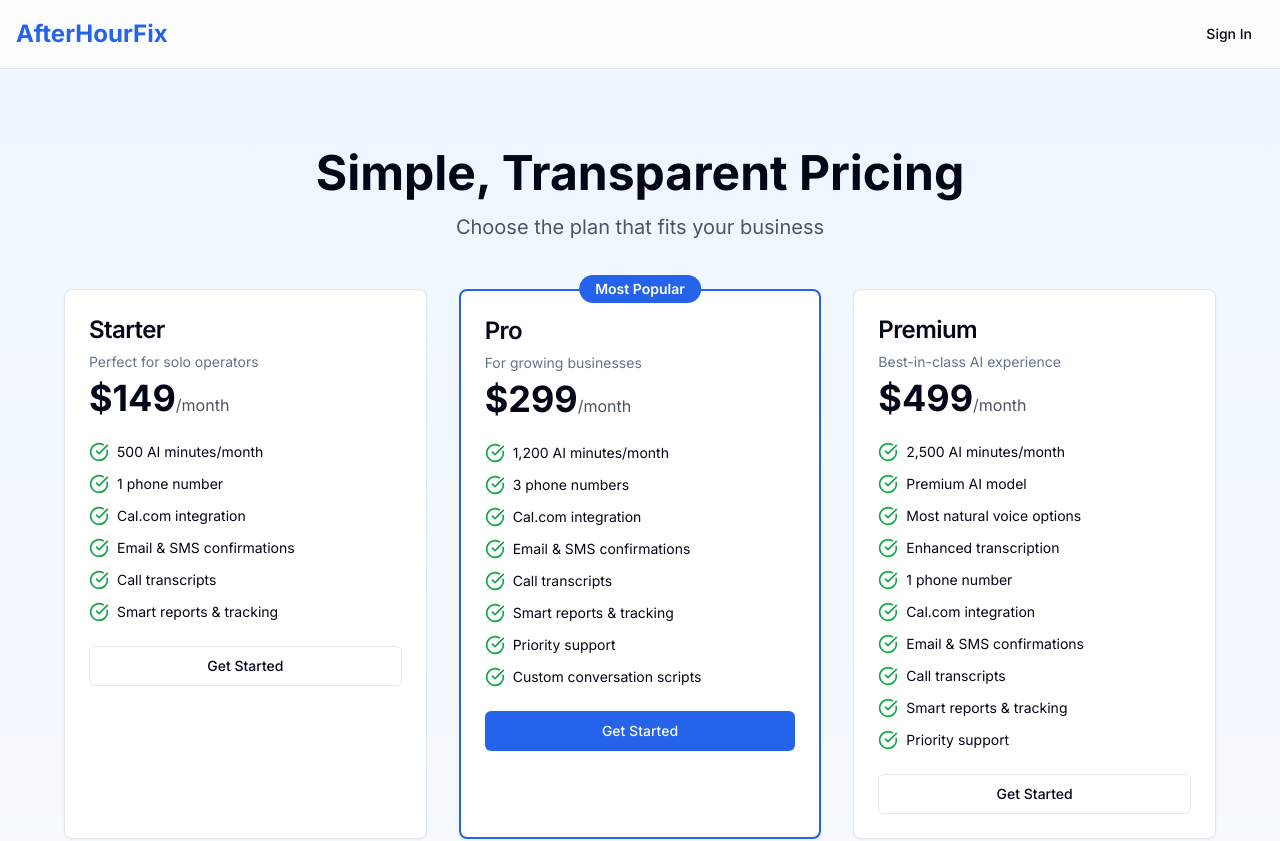
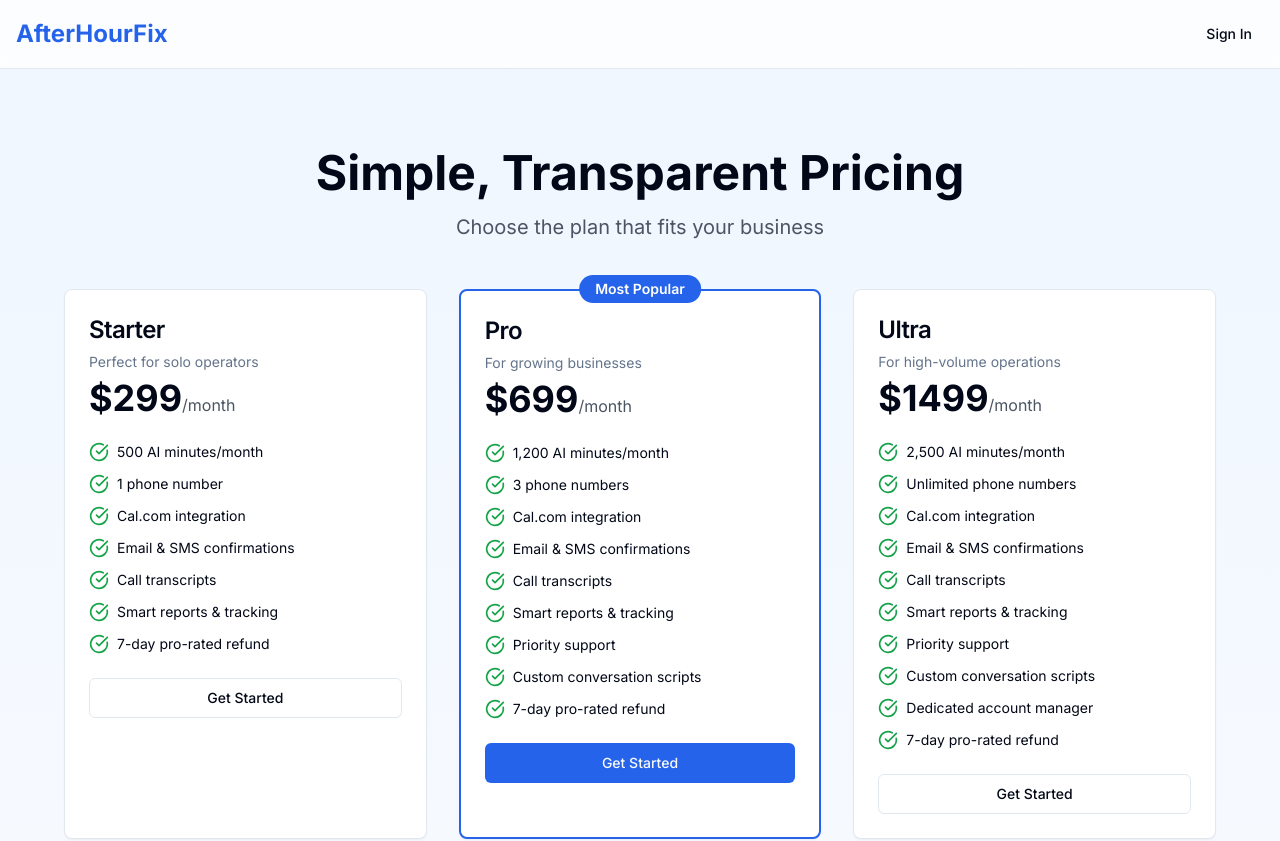
Before and after one commit to tc615guy/after-hour-fix, a Next.js app: page /pricing in a window 1280 px wide. Shown: the top 841 px of the page. Built offline with nearby package versions, Linux system fonts and the light colour scheme.

Commit message:
Update pricing: Starter , Pro , Ultra  with 7-day pro-rated refund

```diff
--- a/src/app/api/admin/customer/[id]/route.ts
+++ b/src/app/api/admin/customer/[id]/route.ts
@@ -60,12 +60,12 @@ export async function GET(
 
     // Cap / minutes left
     const proId = process.env.NEXT_PUBLIC_STRIPE_PRICE_PRO
-    const premiumId = process.env.NEXT_PUBLIC_STRIPE_PRICE_PREMIUM
+    const ultraId = process.env.NEXT_PUBLIC_STRIPE_PRICE_ULTRA
     const sub = await prisma.subscription.findFirst({
       where: { userId: project.ownerId, status: { in: ['active', 'trialing'] } },
       orderBy: { updatedAt: 'desc' },
     })
-    const minutesCap = sub && premiumId && sub.priceId === premiumId ? 2500
+    const minutesCap = sub && ultraId && sub.priceId === ultraId ? 2500
       : sub && proId && sub.priceId === proId ? 1200
       : 500
     const minutesLeft = Math.max(0, minutesCap - aiMinutesUsed)
--- a/src/app/api/admin/customers/route.ts
+++ b/src/app/api/admin/customers/route.ts
@@ -42,8 +42,8 @@ export async function GET(req: NextRequest) {
         where: { userId: project.ownerId, status: { in: ['active', 'trialing'] } },
         orderBy: { updatedAt: 'desc' },
       })
-      const premiumId = process.env.NEXT_PUBLIC_STRIPE_PRICE_PREMIUM
-      const cap = sub && premiumId && sub.priceId === premiumId ? 2500
+      const ultraId = process.env.NEXT_PUBLIC_STRIPE_PRICE_ULTRA
+      const cap = sub && ultraId && sub.priceId === ultraId ? 2500
         : sub && proId && sub.priceId === proId ? 1200
         : 500
       const minutesLeft = Math.max(0, cap - aiMinutesUsed)
--- a/src/app/api/book/route.ts
+++ b/src/app/api/book/route.ts
@@ -103,8 +103,8 @@ export async function POST(req: NextRequest) {
         orderBy: { updatedAt: 'desc' },
       })
       const proId = process.env.NEXT_PUBLIC_STRIPE_PRICE_PRO
-      const premiumId = process.env.NEXT_PUBLIC_STRIPE_PRICE_PREMIUM
-      const cap = subs && premiumId && subs.priceId === premiumId ? 2500
+      const ultraId = process.env.NEXT_PUBLIC_STRIPE_PRICE_ULTRA
+      const cap = subs && ultraId && subs.priceId === ultraId ? 2500
         : subs && proId && subs.priceId === proId ? 1200
         : 500
       const used = (project.agents || []).reduce((s, a) => s + (a.minutesThisPeriod || 0), 0)
--- a/src/app/api/projects/[id]/stats/route.ts
+++ b/src/app/api/projects/[id]/stats/route.ts
@@ -53,8 +53,8 @@ export async function GET(
     const estRevenue = bookingsThisWeek.reduce((sum, b) => sum + (b.priceCents || 0), 0)
 
     const proId = process.env.NEXT_PUBLIC_STRIPE_PRICE_PRO
-    const premiumId = process.env.NEXT_PUBLIC_STRIPE_PRICE_PREMIUM
-    const cap = sub && premiumId && sub.priceId === premiumId ? 2500
+    const ultraId = process.env.NEXT_PUBLIC_STRIPE_PRICE_ULTRA
+    const cap = sub && ultraId && sub.priceId === ultraId ? 2500
       : sub && proId && sub.priceId === proId ? 1200
       : 500
     const stats = {
--- a/src/app/api/vapi/webhook/route.ts
+++ b/src/app/api/vapi/webhook/route.ts
@@ -110,8 +110,8 @@ export async function POST(req: NextRequest) {
                 orderBy: { updatedAt: 'desc' },
               })
               const proId = process.env.NEXT_PUBLIC_STRIPE_PRICE_PRO
-              const premiumId = process.env.NEXT_PUBLIC_STRIPE_PRICE_PREMIUM
-              const cap = subs && premiumId && subs.priceId === premiumId ? 2500
+              const ultraId = process.env.NEXT_PUBLIC_STRIPE_PRICE_ULTRA
+              const cap = subs && ultraId && subs.priceId === ultraId ? 2500
                 : subs && proId && subs.priceId === proId ? 1200
                 : 500
               const used = (project.agents || []).reduce((s, a) => s + (a.minutesThisPeriod || 0), 0)
--- a/src/app/dashboard/page.tsx
+++ b/src/app/dashboard/page.tsx
@@ -853,8 +853,8 @@ export default function DashboardPage() {
         {selectedProject && (
           (() => {
             const proId = process.env.NEXT_PUBLIC_STRIPE_PRICE_PRO
-            const premiumId = process.env.NEXT_PUBLIC_STRIPE_PRICE_PREMIUM
-            const cap = subscription && premiumId && subscription.priceId === premiumId ? 2500
+            const ultraId = process.env.NEXT_PUBLIC_STRIPE_PRICE_ULTRA
+            const cap = subscription && ultraId && subscription.priceId === ultraId ? 2500
               : subscription && proId && subscription.priceId === proId ? 1200
               : 500
             const used = stats.minutesUsed || 0
--- a/src/app/pricing/page.tsx
+++ b/src/app/pricing/page.tsx
@@ -7,7 +7,7 @@ export default function PricingPage() {
   const plans = [
     {
       name: 'Starter',
-      price: 149,
+      price: 299,
       priceId: process.env.NEXT_PUBLIC_STRIPE_PRICE_STARTER,
       description: 'Perfect for solo operators',
       features: [
@@ -17,11 +17,12 @@ export default function PricingPage() {
         'Email & SMS confirmations',
         'Call transcripts',
         'Smart reports & tracking',
+        '7-day pro-rated refund',
       ],
     },
     {
       name: 'Pro',
-      price: 299,
+      price: 699,
       priceId: process.env.NEXT_PUBLIC_STRIPE_PRICE_PRO,
       description: 'For growing businesses',
       features: [
@@ -33,25 +34,26 @@ export default function PricingPage() {
         'Smart reports & tracking',
         'Priority support',
         'Custom conversation scripts',
+        '7-day pro-rated refund',
       ],
       popular: true,
     },
     {
-      name: 'Premium',
-      price: 499,
-      priceId: process.env.NEXT_PUBLIC_STRIPE_PRICE_PREMIUM,
-      description: 'Best-in-class AI experience',
+      name: 'Ultra',
+      price: 1499,
+      priceId: process.env.NEXT_PUBLIC_STRIPE_PRICE_ULTRA,
+      description: 'For high-volume operations',
       features: [
         '2,500 AI minutes/month',
-        'Premium AI model',
-        'Most natural voice options',
-        'Enhanced transcription',
-        '1 phone number',
+        'Unlimited phone numbers',
         'Cal.com integration',
         'Email & SMS confirmations',
         'Call transcripts',
         'Smart reports & tracking',
         'Priority support',
+        'Custom conversation scripts',
+        'Dedicated account manager',
+        '7-day pro-rated refund',
       ],
     },
   ]
```
